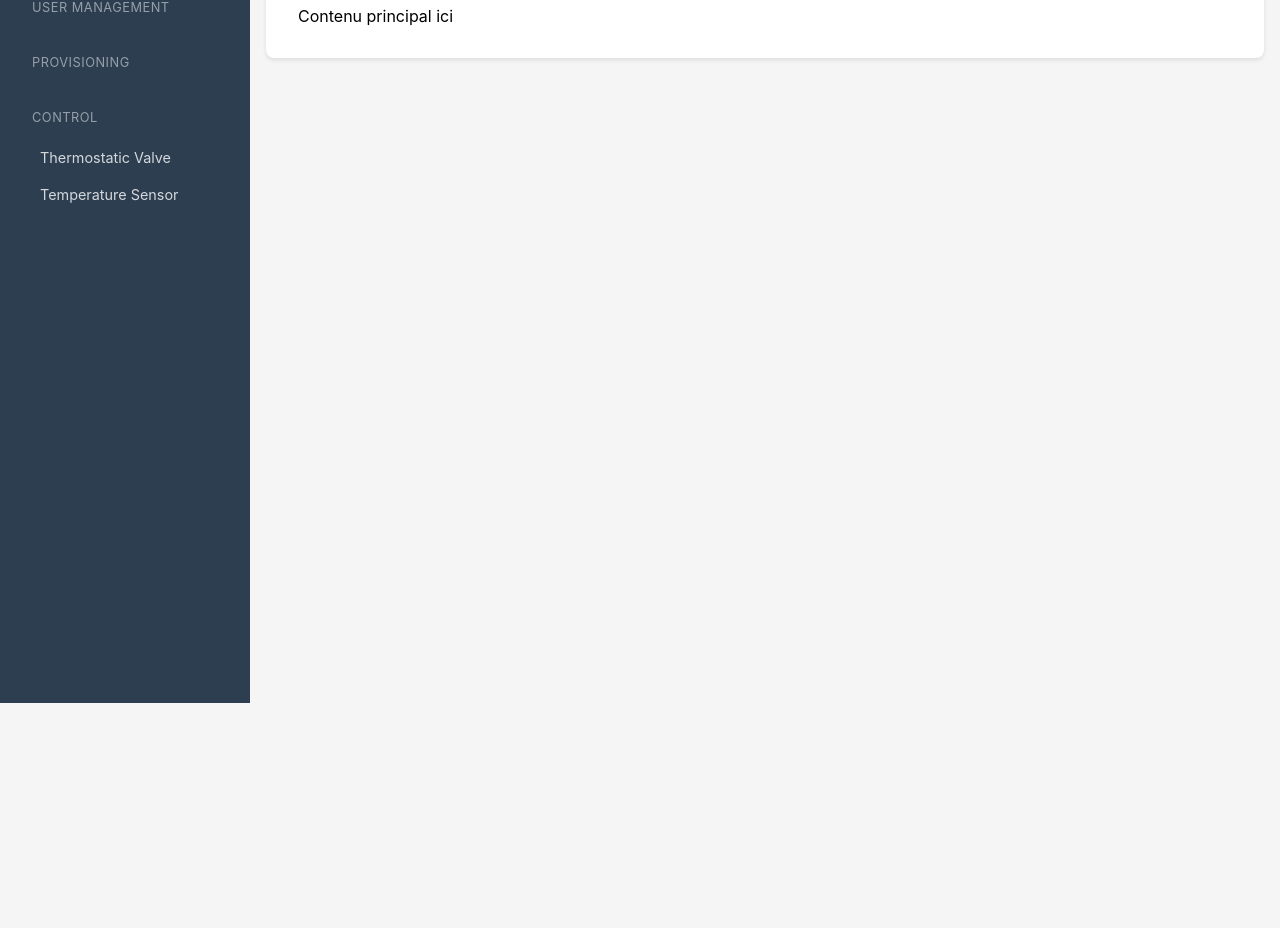
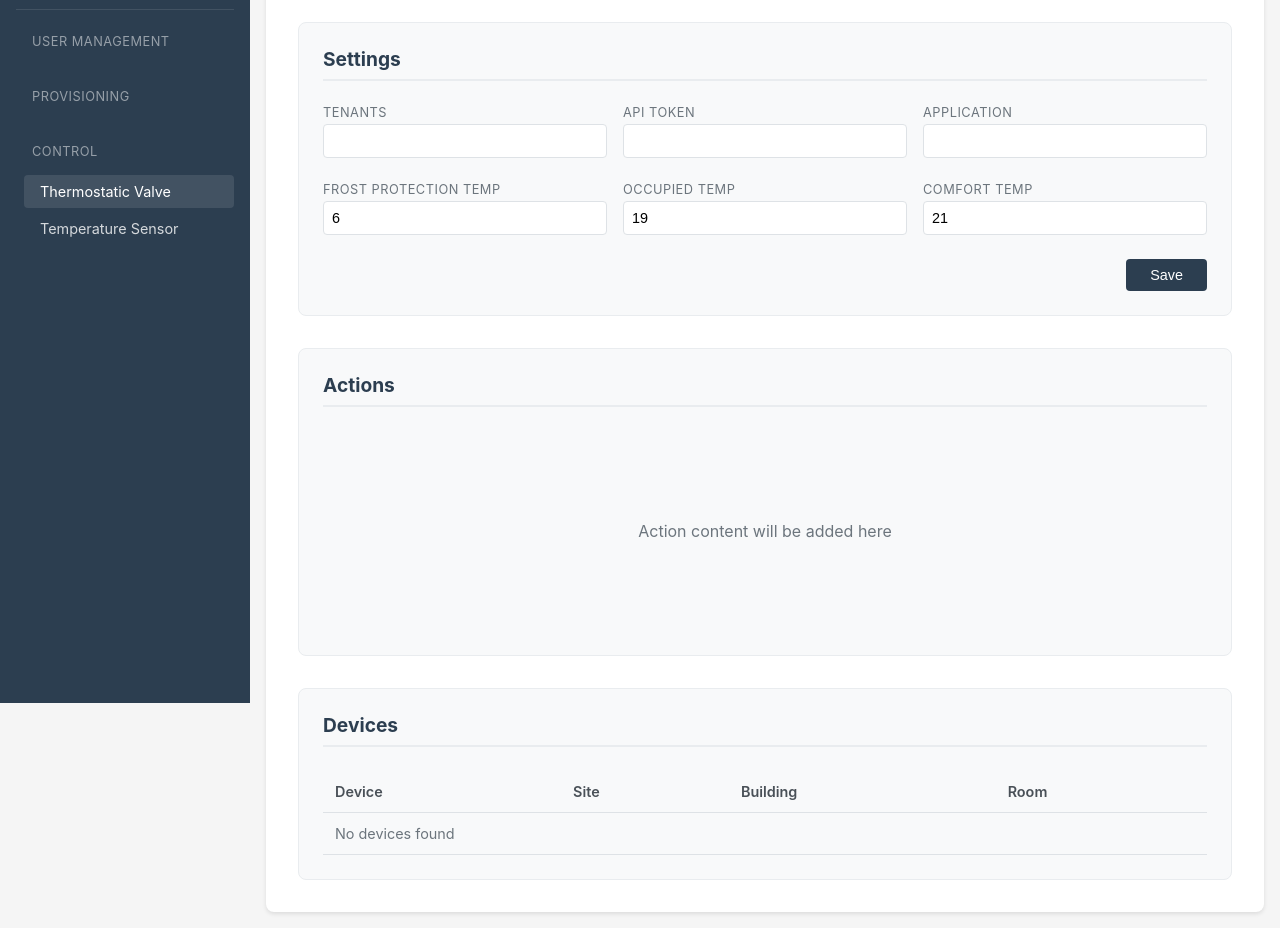
Before and after one commit to SylvainMontagny/iot-platform-webApp, a website: page public/index.html in a window 1280 px wide. Shown: the part 97-1025 px from the top of the page. Before the commit the page ends 800 px from the top, so only its background shows below. Drawn offline with Linux system fonts and the light colour scheme.

Commit message:
feat : thermostatic interface

```diff
--- a/public/index.html
+++ b/public/index.html
@@ -28,7 +28,9 @@
           <li class="nav-section">
             <span class="nav-section-title">Control</span>
             <ul class="submenu">
-              <li><a href="#thermostat">Thermostatic Valve</a></li>
+              <li>
+                <a href="#thermostat" class="active">Thermostatic Valve</a>
+              </li>
               <li><a href="#temperature">Temperature Sensor</a></li>
             </ul>
           </li>
@@ -36,8 +38,91 @@
       </nav>
       <main class="main-content">
         <div class="content">
-          <h1>Bienvenue sur votre tableau de bord</h1>
-          <p>Contenu principal ici</p>
+          <h1>Thermostatic Valve Control</h1>
+          <div class="page-sections">
+            <!-- Settings Section -->
+            <section class="settings-section">
+              <h2>Settings</h2>
+              <form class="settings-form">
+                <div class="form-row">
+                  <div class="form-group">
+                    <label for="tenants">Tenants</label>
+                    <input type="text" id="tenants" name="tenants" />
+                  </div>
+                  <div class="form-group">
+                    <label for="api-token">API Token</label>
+                    <input type="password" id="api-token" name="api-token" />
+                  </div>
+                  <div class="form-group">
+                    <label for="application">Application</label>
+                    <input type="text" id="application" name="application" />
+                  </div>
+                </div>
+                <div class="form-row">
+                  <div class="form-group">
+                    <label for="frost-protection">Frost Protection Temp</label>
+                    <input
+                      type="number"
+                      id="frost-protection"
+                      name="frost-protection"
+                      value="6"
+                    />
+                  </div>
+                  <div class="form-group">
+                    <label for="occupied-temp">Occupied Temp</label>
+                    <input
+                      type="number"
+                      id="occupied-temp"
+                      name="occupied-temp"
+                      value="19"
+                    />
+                  </div>
+                  <div class="form-group">
+                    <label for="comfort-temp">Comfort Temp</label>
+                    <input
+                      type="number"
+                      id="comfort-temp"
+                      name="comfort-temp"
+                      value="21"
+                    />
+                  </div>
+                </div>
+                <button type="submit" class="save-button">Save</button>
+              </form>
+            </section>
+
+            <!-- Action Section -->
+            <section class="action-section">
+              <h2>Actions</h2>
+              <div class="action-content">
+                <!-- To be defined later -->
+                <p>Action content will be added here</p>
+              </div>
+            </section>
+
+            <!-- Device Section -->
+            <section class="device-section">
+              <h2>Devices</h2>
+              <div class="table-container">
+                <table class="devices-table">
+                  <thead>
+                    <tr>
+                      <th>Device</th>
+                      <th>Site</th>
+                      <th>Building</th>
+                      <th>Room</th>
+                    </tr>
+                  </thead>
+                  <tbody>
+                    <!-- Table content will be populated via API -->
+                    <tr>
+                      <td colspan="4" class="no-data">No devices found</td>
+                    </tr>
+                  </tbody>
+                </table>
+              </div>
+            </section>
+          </div>
         </div>
       </main>
     </div>
--- a/public/styles.css
+++ b/public/styles.css
@@ -35,6 +35,7 @@
 .logo h2 {
   font-size: 1.2rem;
   font-weight: 500;
+  color: #ffffff;
 }
 
 .nav-links {
@@ -120,6 +121,131 @@
 }
 
 h1 {
-  margin-bottom: 1rem;
+  margin-bottom: 2rem;
   color: #2c3e50;
 }
+
+/* Page sections layout */
+.page-sections {
+  display: flex;
+  flex-direction: column;
+  gap: 2rem;
+}
+
+/* Section styles */
+.settings-section,
+.action-section,
+.device-section {
+  background-color: #f8f9fa;
+  padding: 1.5rem;
+  border-radius: 8px;
+  border: 1px solid #e9ecef;
+  width: 100%;
+}
+
+h2 {
+  color: #2c3e50;
+  font-size: 1.2rem;
+  margin-bottom: 1.5rem;
+  padding-bottom: 0.5rem;
+  border-bottom: 2px solid #e9ecef;
+}
+
+/* Form styles */
+.settings-form {
+  display: flex;
+  flex-direction: column;
+  gap: 1.5rem;
+}
+
+.form-row {
+  display: flex;
+  gap: 1rem;
+  align-items: flex-start;
+}
+
+.form-group {
+  flex: 1;
+  display: flex;
+  flex-direction: column;
+  gap: 0.25rem;
+}
+
+.form-group label {
+  font-size: 0.8rem;
+  color: #6c757d;
+  text-transform: uppercase;
+  letter-spacing: 0.5px;
+}
+
+.form-group input {
+  padding: 0.5rem;
+  border: 1px solid #dee2e6;
+  border-radius: 4px;
+  font-size: 0.9rem;
+  background-color: white;
+}
+
+.form-group input:focus {
+  outline: none;
+  border-color: #2c3e50;
+}
+
+.save-button {
+  align-self: flex-end;
+  padding: 0.5rem 1.5rem;
+  background-color: #2c3e50;
+  color: white;
+  border: none;
+  border-radius: 4px;
+  cursor: pointer;
+  transition: background-color 0.3s ease;
+  font-size: 0.9rem;
+}
+
+.save-button:hover {
+  background-color: #1a252f;
+}
+
+/* Table styles */
+.table-container {
+  overflow-x: auto;
+}
+
+.devices-table {
+  width: 100%;
+  border-collapse: collapse;
+  font-size: 0.9rem;
+}
+
+.devices-table th,
+.devices-table td {
+  padding: 0.75rem;
+  text-align: left;
+  border-bottom: 1px solid #dee2e6;
+}
+
+.devices-table th {
+  background-color: #f8f9fa;
+  font-weight: 600;
+  color: #495057;
+}
+
+.devices-table tbody tr:hover {
+  background-color: #f8f9fa;
+}
+
+.no-data {
+  text-align: center;
+  color: #6c757d;
+  padding: 2rem;
+}
+
+/* Action section placeholder */
+.action-content {
+  min-height: 200px;
+  display: flex;
+  align-items: center;
+  justify-content: center;
+  color: #6c757d;
+}
```
